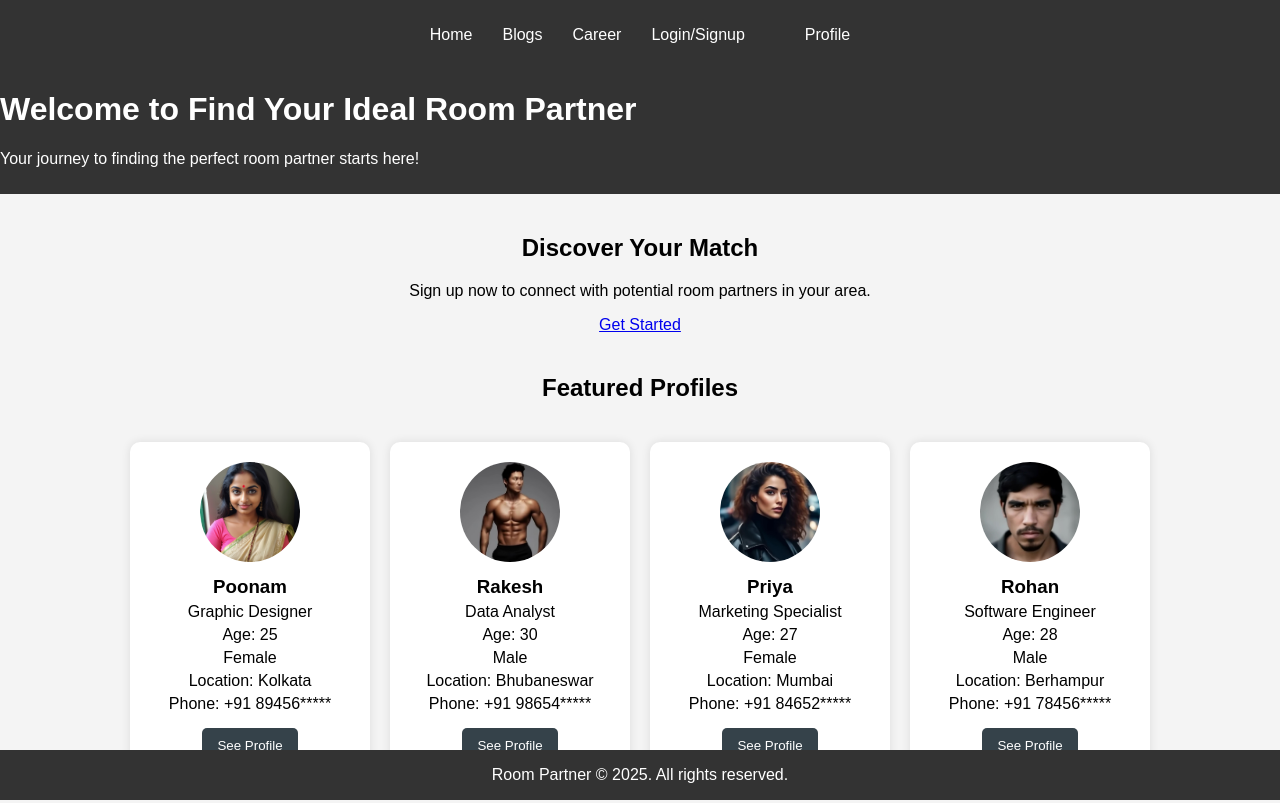
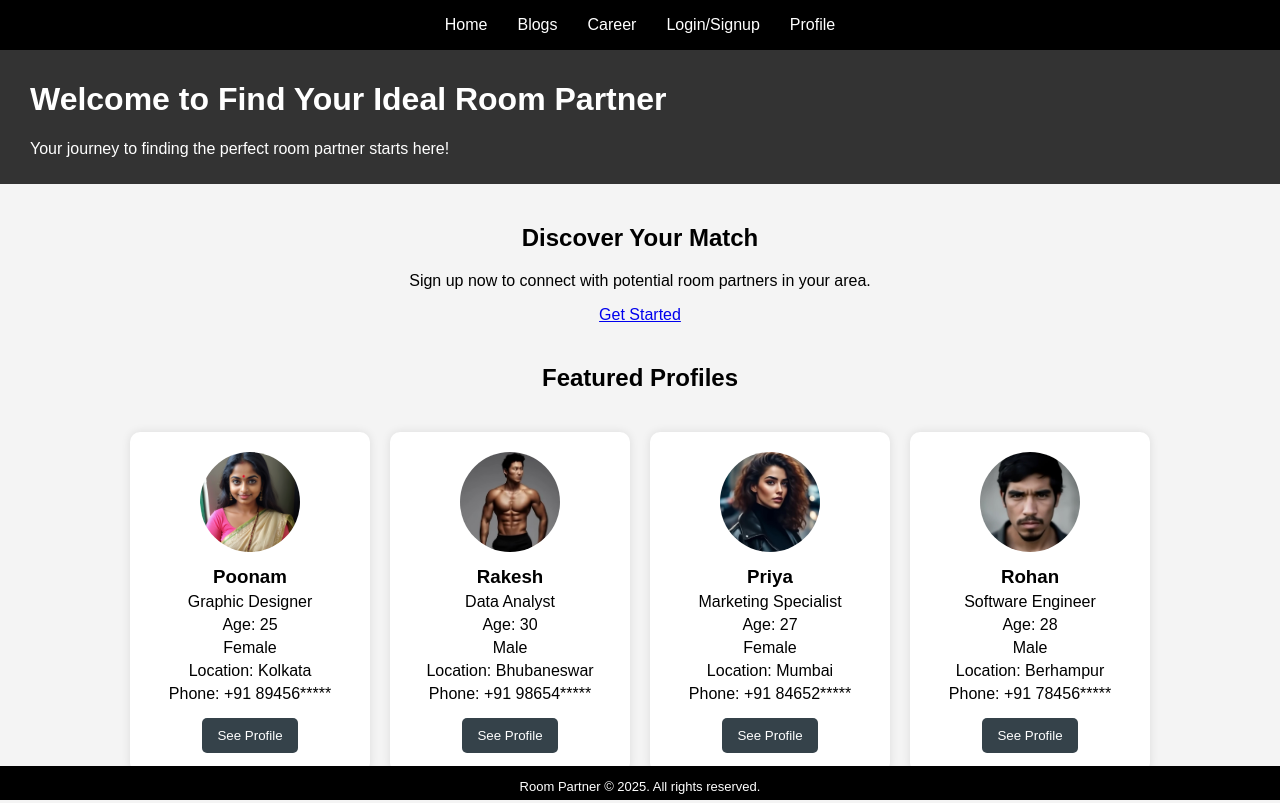
Before and after one commit to prasanjit-paul/RoomMate_Finder, a plain HTML site: page index.html in a window 1280 px wide. Drawn offline with Linux system fonts and the light colour scheme.

Commit message:
navbar
some changes in navbar and footer

```diff
--- a/index.html
+++ b/index.html
@@ -14,7 +14,7 @@
             <li><a href="#">Home</a></li>
             <li><a href="#">Blogs</a></li>
             <li><a href="#">Career</a></li>
-            <li><a href="#">Login/Signup</a><li></li>
+            <li><a href="#">Login/Signup</a></li>
             <li><a href="#">Profile</a></li>
         </ul>
     </nav>
--- a/styles.css
+++ b/styles.css
@@ -1,7 +1,7 @@
 body {
     font-family: Arial, sans-serif;
     margin: 0;
-    padding-top: 60px;
+    padding-top: 50px;
     background-color: #f4f4f4;
 }
 
@@ -9,15 +9,16 @@ header {
     background-color: #333;
     color: #fff;
     padding: 10px 0;
+    padding-left: 30px;
 }
  /* Navigation Bar */
 nav ul {
     list-style: none;
-    padding: 10px 0;
+    padding: 0px 0;
     display: flex;
     justify-content: center;
     flex-wrap: wrap;
-    background-color: #333;
+    background-color: #000000;
     color: #fff;
 }
 nav ul li {
@@ -31,8 +32,9 @@ nav {
     position: fixed;
     top: 0;
     width: 100%;
-    background-color: #333;
+    background-color: #000000;
     z-index: 1000;
+    /* height: 7vh; */
 }
 /* Form Sumbmission */
 form {
@@ -152,13 +154,20 @@ form button:hover {
 
 /* Footer section */
 footer {
-    background-color: #333;
+    background-color: #000000;
     color: #fff;
     text-align: center;
     padding: 0px 0;
     position: fixed;
     width: 100%;
     bottom: 0;
+    align-content: center;
+    font-size: 14px;
+    height: 34px;
+
+}
+footer p{
+    font-size: 13px;
 }
 
 /* Responsive Navigation Bar */
```
